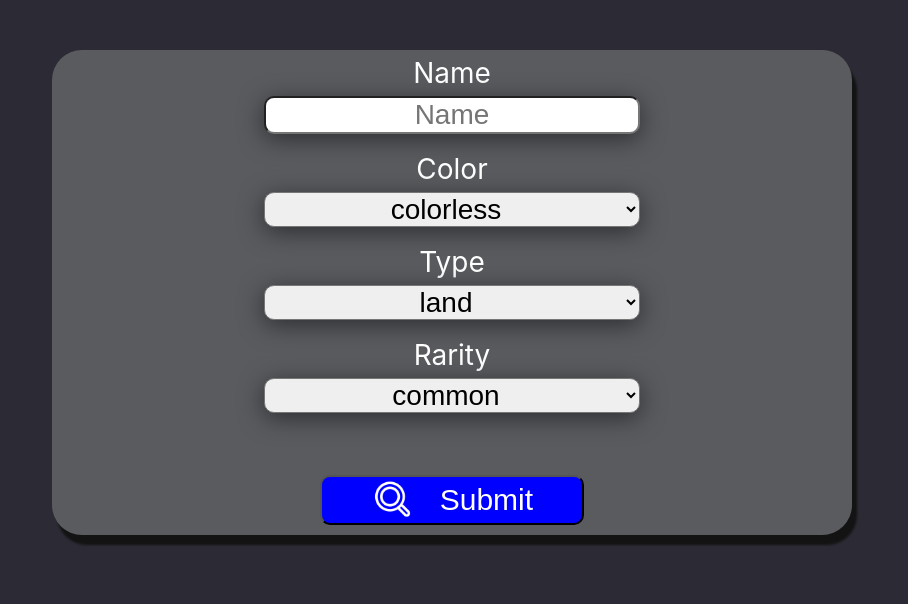
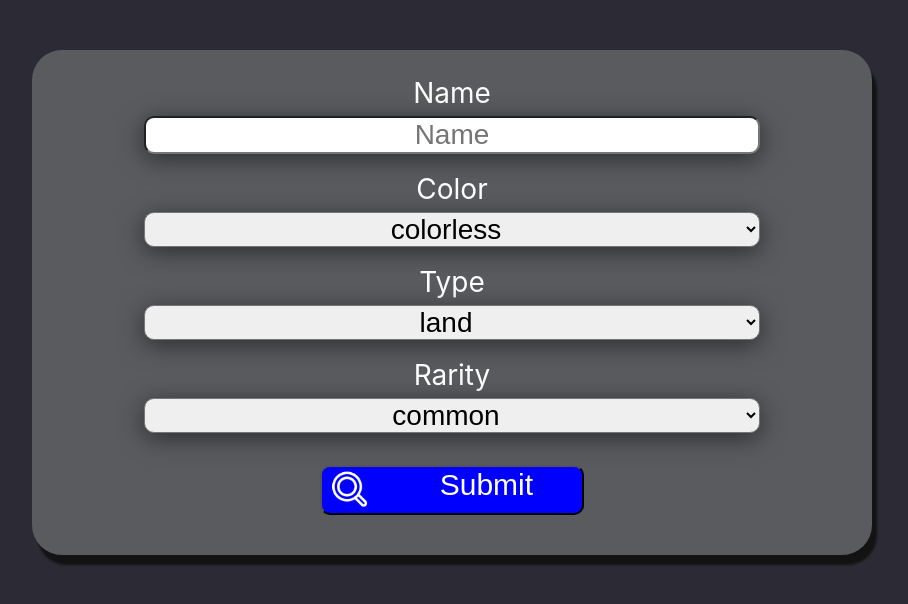
Before and after one commit to JaScMa/mtg, a React (Create React App) app: page / in a window 1280 px wide. Shown: the top 604 px of the page, without its empty margins (188-1096 px from the left). Built offline with nearby package versions, Linux system fonts and the light colour scheme.

Commit message:
mobile responsiv

```diff
--- a/src/index.css
+++ b/src/index.css
@@ -7,6 +7,7 @@ body {
   -moz-osx-font-smoothing: grayscale;
   background-color: rgba(3, 0, 12, 0.836);
   color: white;
+  width: 100%;
 }
 
 code {
--- a/src/style/card.css
+++ b/src/style/card.css
@@ -8,13 +8,19 @@
     filter: drop-shadow(8px 8px 1px rgb(19, 19, 19));
     overflow: hidden;
     padding: 10px;
-    width: 800px;
+    width: 80%;
+    max-width: 1200px;
     height: 180px;
+    border: none;
+}
+@media only screen and (max-width: 768px) {
+    .card{
+        filter: none;
+    }
 }
 .card-img{
     object-fit: fit;
     height: 100%;
-
 }
 .card-picture img {
     border-radius: 9px;
@@ -22,5 +28,19 @@
 .card-text {
     width: 100%;
     text-align: center;
-    padding: 0 10%;
+    font-size: 1vw;
+    padding: 0 20px;
 }
+.card-text h1, p {
+    margin: 10px auto 20px;
+    overflow: scroll;
+
+}
+@media only screen and (max-width: 768px) {
+    .card-text {
+        font-size: 2.5vw;
+    }
+    .card-text h1, p {
+        margin: 5px auto 10px;
+    }
+}
--- a/src/style/search.css
+++ b/src/style/search.css
@@ -10,7 +10,7 @@ input, select {
 label {
     display: flex;
     flex-direction: column;
-    width: 50%;
+    width: 80%;
 }
 .center {
     display: flex;
@@ -19,28 +19,41 @@ label {
     flex-direction: column;
 }
 .search-box {
-    margin-top: 50px;
-    width: 800px;
+    margin: 50px auto 0;
+    width: 80%;
+    max-width: 800px;
+    padding: 20px;
     display: flex;
     align-items: center;
     flex-direction: column;
     background-color: rgb(89, 91, 95);
     border-radius: 30px;
     filter: drop-shadow(5px 10px 1px rgb(19, 19, 19));
+    border: none;
+}
+@media only screen and (max-width: 768px) {
+    .search-box{
+        filter: none;
+    }
 }
 button {
     background-color: blue;
     font-size: 30px;
-    width : 33%;
+    width : 60%;
     height: 50px;
     margin: 10px auto;
     border-radius: 10px;
     color: white;
-    margin-top: 50px;
+    margin: 20px auto;
     display: flex;
     flex-direction: row;
     align-items: center;
     justify-content: center;
+}
+@media only screen and (min-width: 768px) {
+    button {
+        width: 33%;
+    }
 }
 button object {
     object-fit: fit;
```
